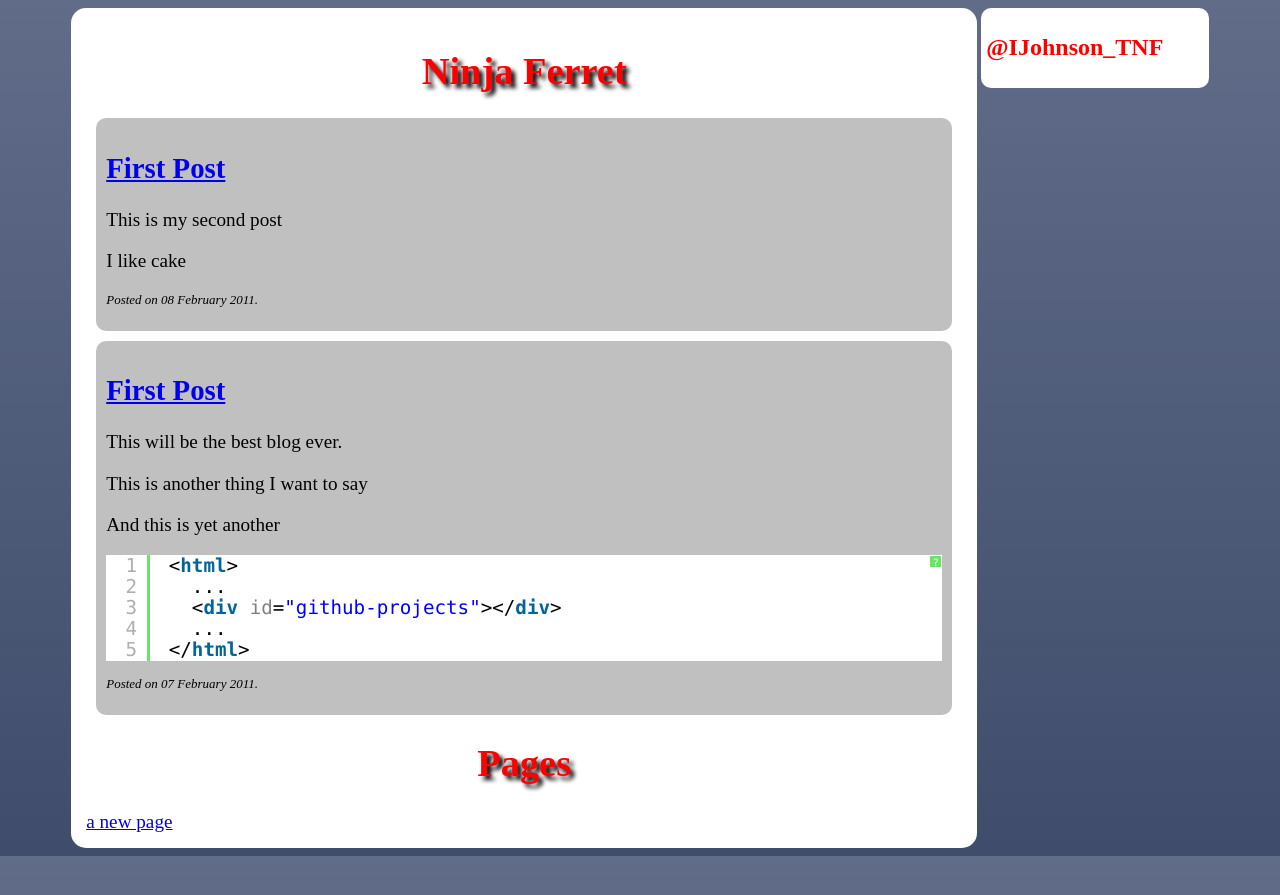
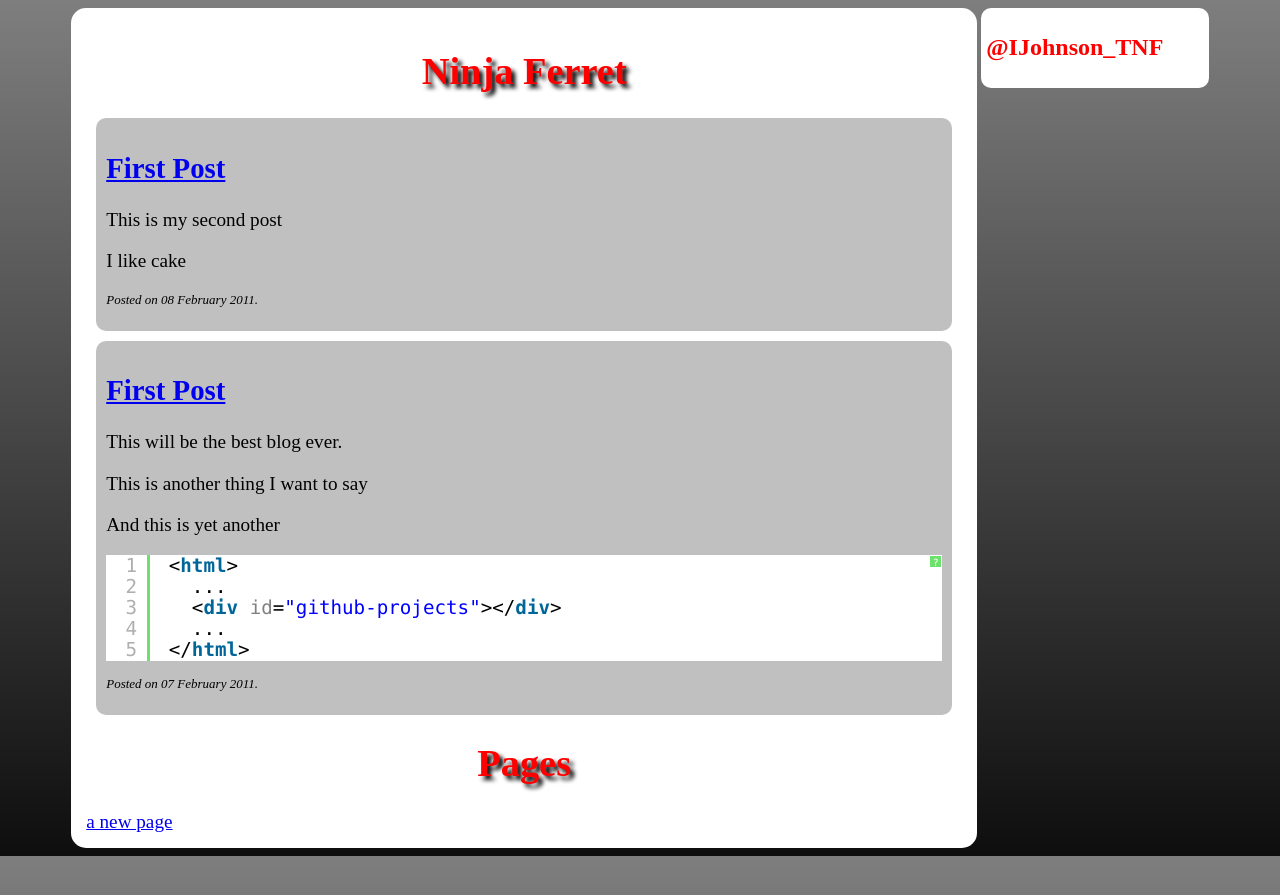
Before and after one commit to ninjaferret/ninjaferret.github.com, a Jekyll site: the page built from index.html, in a window 1280 px wide. Shown: the top 895 px of the page. Built offline with Jekyll 4.4.1, drawn with Linux system fonts in a browser that asks for light colours.

Commit message:
Playing with CSS 3 gradients

```diff
--- a/assets/stylesheets/ninjaferret.css
+++ b/assets/stylesheets/ninjaferret.css
@@ -8,12 +8,12 @@
 body {
    /*background-color: black;*/
    color: white;
-   background: #606c88; /* old browsers */
-background: -moz-linear-gradient(top, #606c88 0%, #3f4c6b 100%); /* firefox */
+   background: #7d7e7d; /* old browsers */
+background: -moz-linear-gradient(top, #7d7e7d 0%, #0e0e0e 100%); /* firefox */
 
-background: -webkit-gradient(linear, left top, left bottom, color-stop(0%,#606c88), color-stop(100%,#3f4c6b)); /* webkit */
+background: -webkit-gradient(linear, left top, left bottom, color-stop(0%,#7d7e7d), color-stop(100%,#0e0e0e)); /* webkit */
 
-filter: progid:DXImageTransform.Microsoft.gradient( startColorstr='#606c88', endColorstr='#3f4c6b',GradientType=0 ); /* ie */
+filter: progid:DXImageTransform.Microsoft.gradient( startColorstr='#7d7e7d', endColorstr='#0e0e0e',GradientType=0 ); /* ie */
    }
 
 #main {
```
